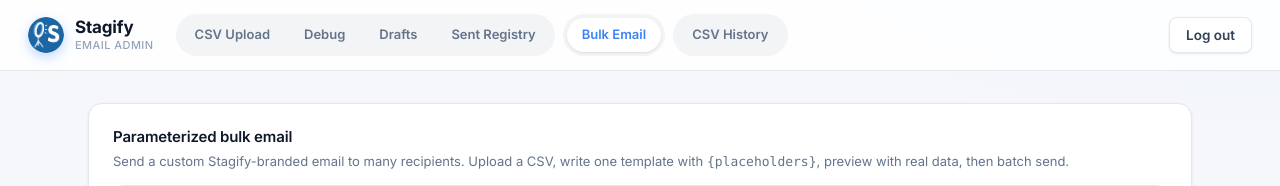
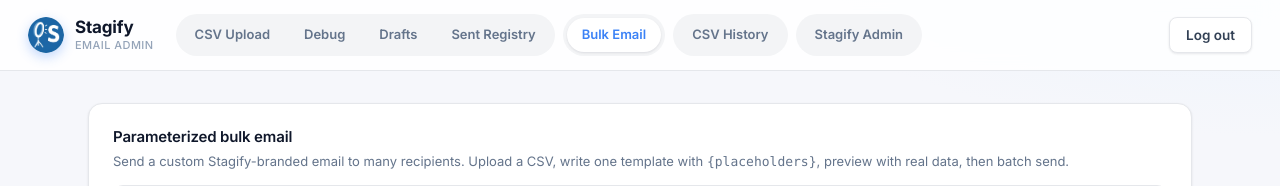
Before and after one commit to MaximilianIsing/Stagify-Agent-Emailer, a Flask app: page /bulk-email in a window 1280 px wide. Shown: the top 186 px of the page. Run offline with Flask 3, Linux system fonts and the light colour scheme; the visitor is signed in with stand-in values (Sample User, id 1).

Commit message:
admin url

```diff
--- a/templates/_header.html
+++ b/templates/_header.html
@@ -22,6 +22,9 @@
         <a href="{{ url_for('csv_history') }}"
            class="{% if active_nav == 'csvs' %}active{% endif %}">CSV History</a>
       </div>
+      <div class="nav-pill-group">
+        <a href="https://stagify.ai/admin" target="_blank" rel="noopener noreferrer">Stagify Admin</a>
+      </div>
     </nav>
   </div>
   <div class="header-actions">
```
